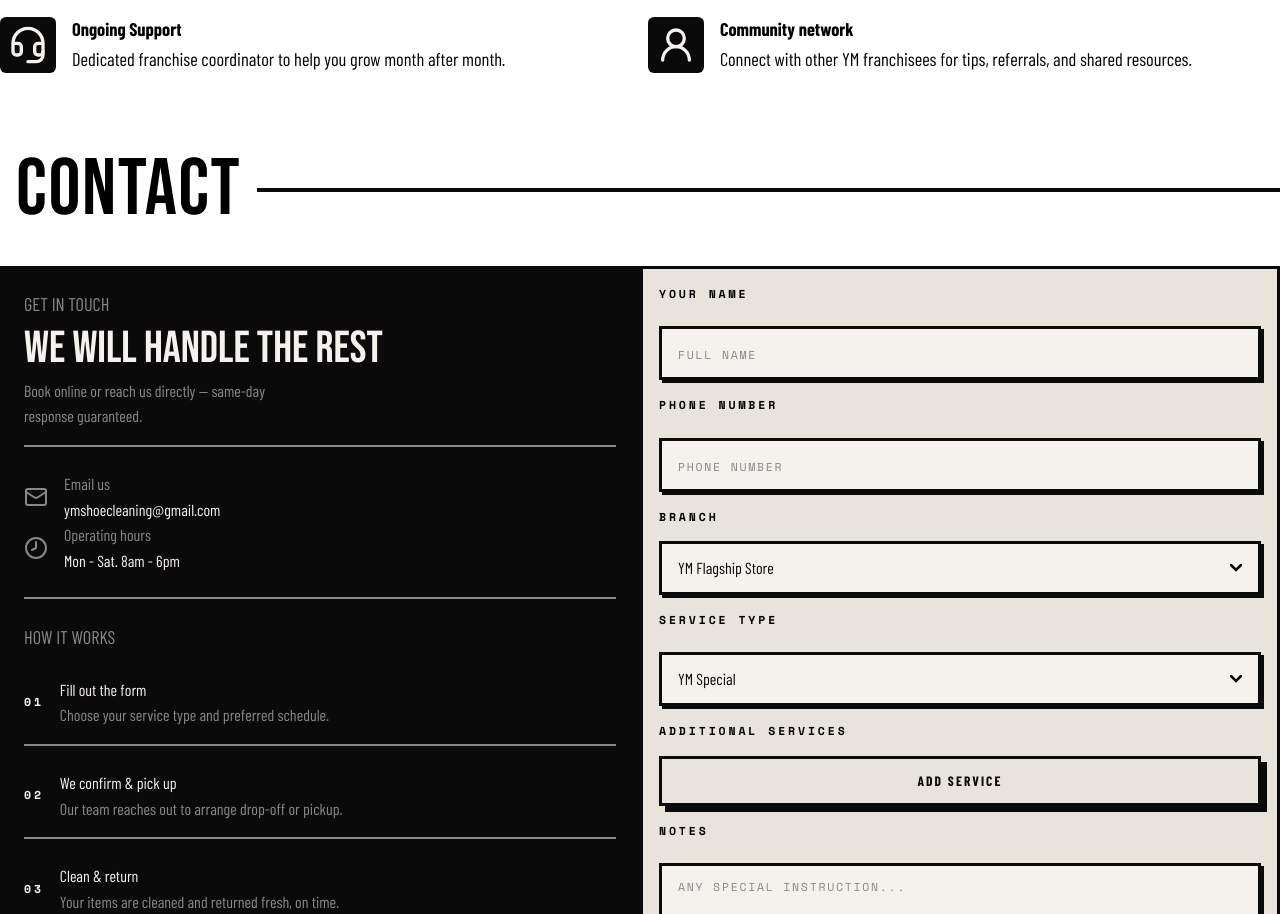
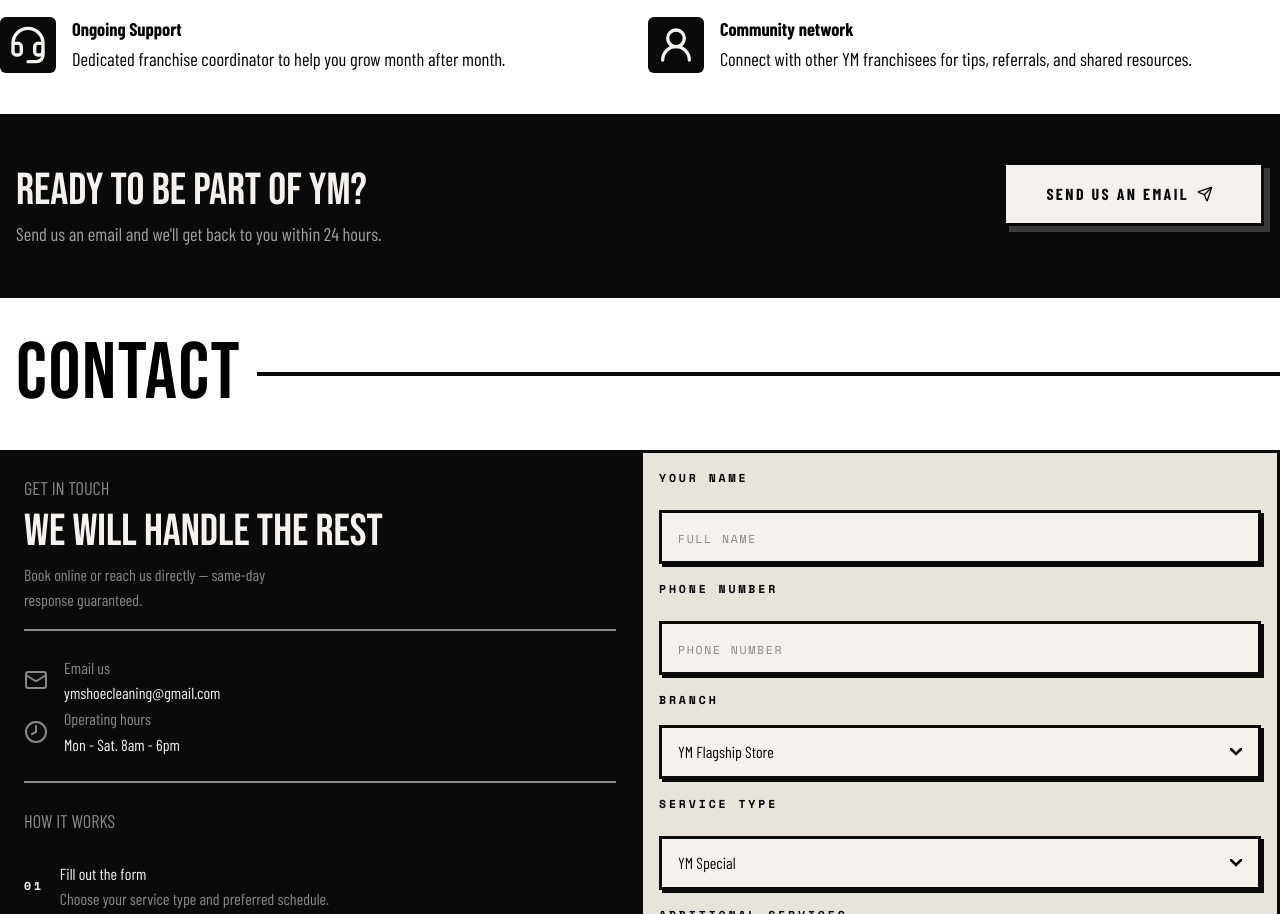
Before and after one commit to torgeronimo/ym-shoe-cleaning, a Next.js app: page / in a window 1280 px wide. Shown: the part 5823-6737 px from the top of the page. Built offline with nearby package versions, Linux system fonts and the light colour scheme.

Commit message:
feat/added cta to franchise

```diff
--- a/app/components/sections/location.tsx
+++ b/app/components/sections/location.tsx
@@ -1,7 +1,7 @@
 import React from 'react'
 import SectionTitle from '../ui/section-title'
 import Button from '../ui/button'
-import {MapPin, Phone, ArrowUpRight, Gauge, Megaphone, GraduationCap, Headset,BanknoteArrowUp,ShieldCheck,PhilippinePeso,UsersRound, UserRound} from 'lucide-react'
+import {MapPin, Phone, Send,ArrowUpRight, Gauge, Megaphone, GraduationCap, Headset,BanknoteArrowUp,ShieldCheck,PhilippinePeso,UsersRound, UserRound} from 'lucide-react'
 
 
 export default function Location () {
@@ -174,7 +174,7 @@ export default function Location () {
                         </div>
                     ))}
                 </div>
-
+                {/* Franchise Details */}
                 <div className='grid grid-cols-1 md:grid-cols-2 gap-4 py-8 border-t-4'>
                     <div className=''>
                         <h3 className='type-display-sm'>What you get</h3>
@@ -212,6 +212,15 @@ export default function Location () {
                         })}
                     </div>
                 </div>
+                <div className='bg-black text-white flex flex-col md:flex-row md:justify-between px-4 md:py-12 py-8'>
+                    <div className='pb-6 md:pb-0'>
+                        <h3 className='type-display-md'>Ready to be part of YM?</h3>
+                        <p className='text-neutral-400'>Send us an email and we&apos;ll get back to you within 24 hours.</p>
+                    </div>
+                    <div>
+                        <Button variant='invert' size='lg' text='send us an email' icon={Send} href='mailto:ymshoecleaning@gmail.com'/>
+                    </div>
+                </div>
             </div>
 
         </section>
```
